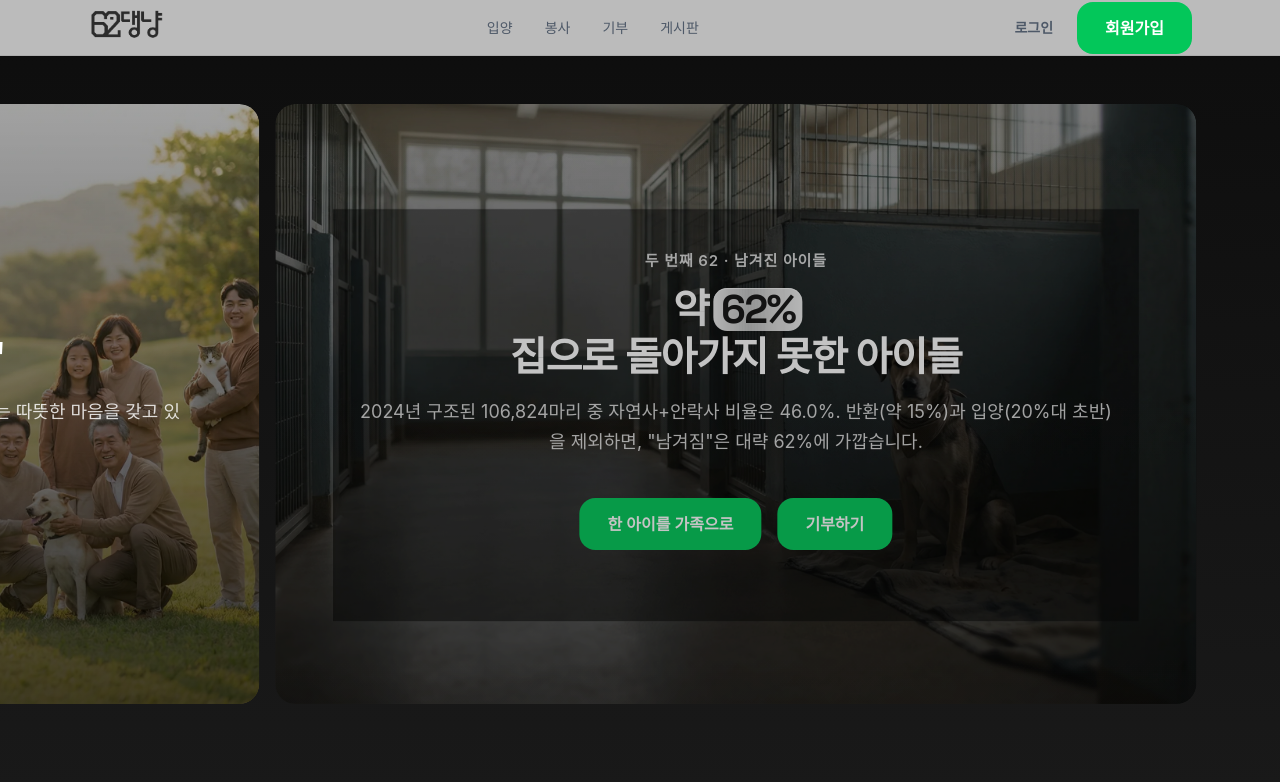
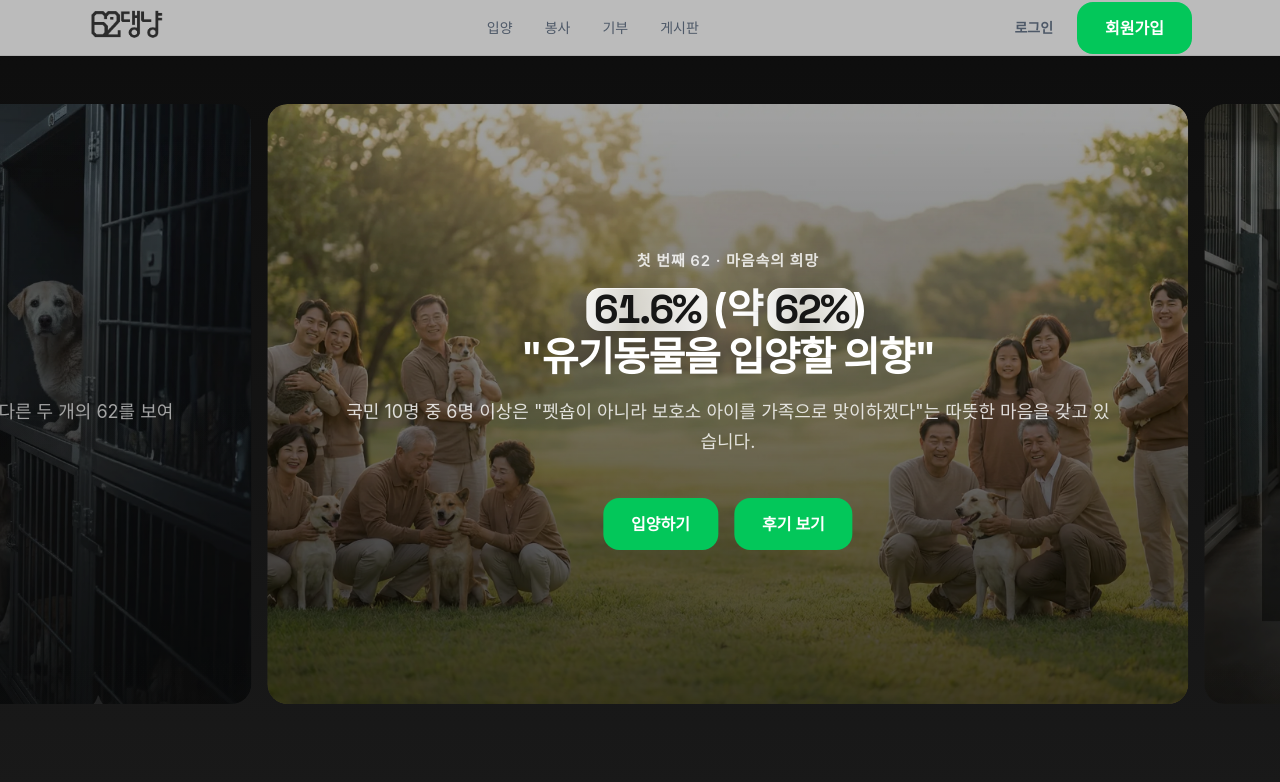
Before and after one commit to jhyeon9185/62-daeng-nyang-public, a React (Vite) app in the folder frontend/: page / in a window 1280 px wide. Shown: the top 782 px of the page. Built offline with nearby package versions, Linux system fonts and the light colour scheme; no server answers; a web font is replaced by a local one.

Commit message:
케러셀 조정

```diff
--- a/frontend/src/styles/landing.css
+++ b/frontend/src/styles/landing.css
@@ -223,9 +223,10 @@
 
 .landing-hero-carousel {
   flex: 1;
+  width: 100%;
   display: flex;
   align-items: center;
-  justify-content: center;
+  justify-content: flex-start;
   overflow: hidden;
   padding-top: 6.5rem;
   padding-bottom: 1rem;
@@ -236,10 +237,11 @@
   --hero-slide-width: 72vw;
   --hero-gap: 1rem;
   --hero-offset: calc(var(--hero-slide-width) + var(--hero-gap));
+  --hero-padding: calc(50vw - var(--hero-slide-width) / 2 - var(--hero-gap) / 2);
   display: flex;
   gap: var(--hero-gap);
-  padding-left: calc(50vw - var(--hero-slide-width) / 2 - var(--hero-gap) / 2);
-  padding-right: calc(50vw - var(--hero-slide-width) / 2 - var(--hero-gap) / 2);
+  padding-left: var(--hero-padding);
+  padding-right: var(--hero-padding);
   transition: transform 0.7s cubic-bezier(0.25, 0.1, 0.25, 1);
   transform: translateX(calc(-1 * var(--hero-active-index, 0) * var(--hero-offset)));
   cursor: grab;
```
